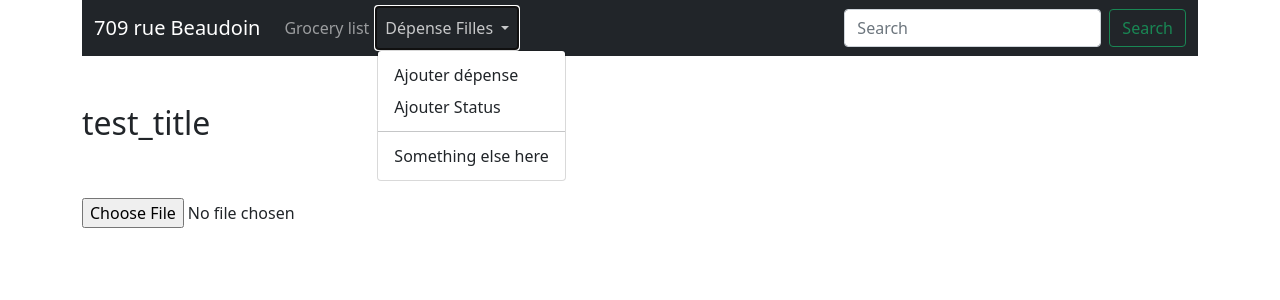
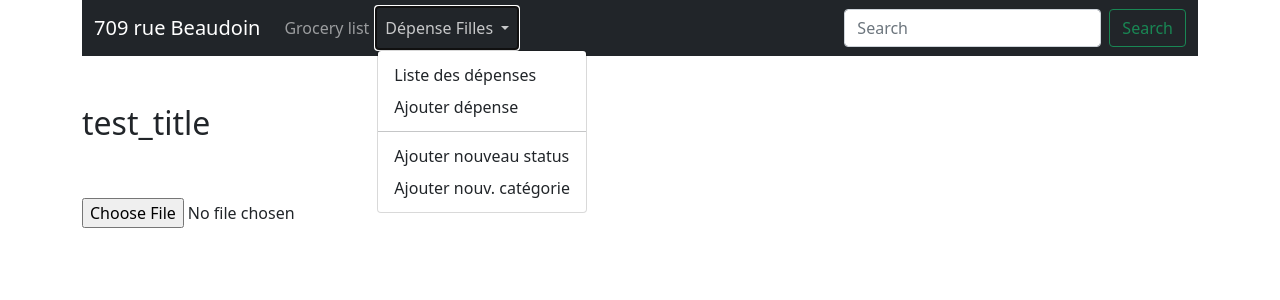
Before and after one commit to Gen709/ruebeaudoin, a Django app: page /canadiannutrientfile/ in a window 1280 px wide, after a click on "Dépense Filles". Shown: the top 300 px of the page. Run offline with Django 4.2, Linux system fonts and the light colour scheme; some libraries are stand-ins or nearby versions.

Commit message:
ajout menus

```diff
--- a/templates/nav_bar.html
+++ b/templates/nav_bar.html
@@ -21,10 +21,11 @@
 						Dépense Filles
 					</a>
 					<ul class="dropdown-menu" aria-labelledby="navbarDropdown">
+						<li><a class="dropdown-item" href="{% url 'depense-list-view' %}">Liste des dépenses</a></li>
 						<li><a class="dropdown-item" href="{% url 'depense-create-view' %}">Ajouter dépense</a></li>
-						<li><a class="dropdown-item" href="{% url 'depensestatus-create-view' %}">Ajouter Status</a></li>
 						<li><hr class="dropdown-divider"></li>
-						<li><a class="dropdown-item" href="#">Something else here</a></li>
+						<li><a class="dropdown-item" href="{% url 'depensestatus-create-view' %}">Ajouter nouveau status</a></li>
+						<li><a class="dropdown-item" href="{% url 'categoriedepense-create-view' %}">Ajouter nouv. catégorie</a></li>
 					</ul>
 				</li>
 
```
